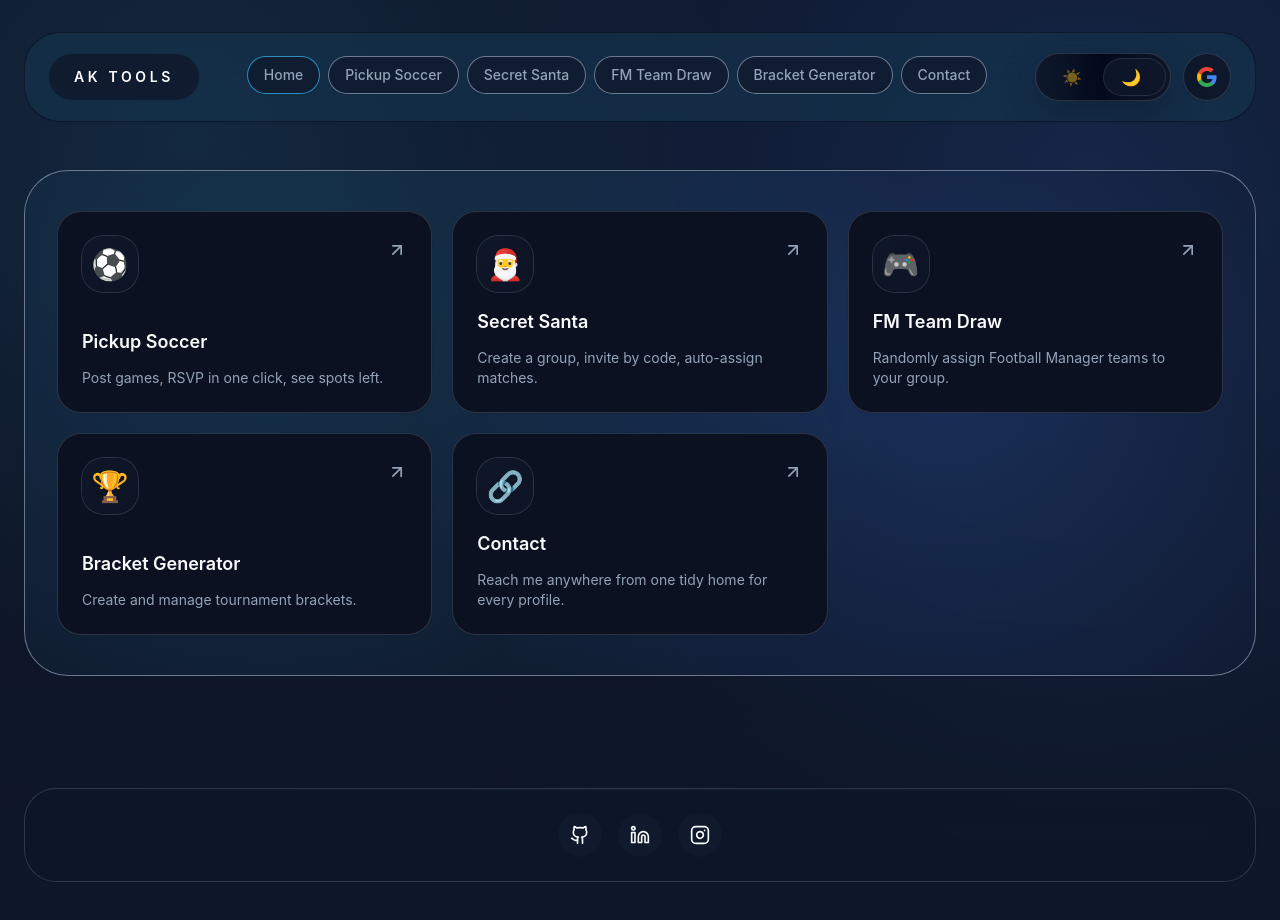
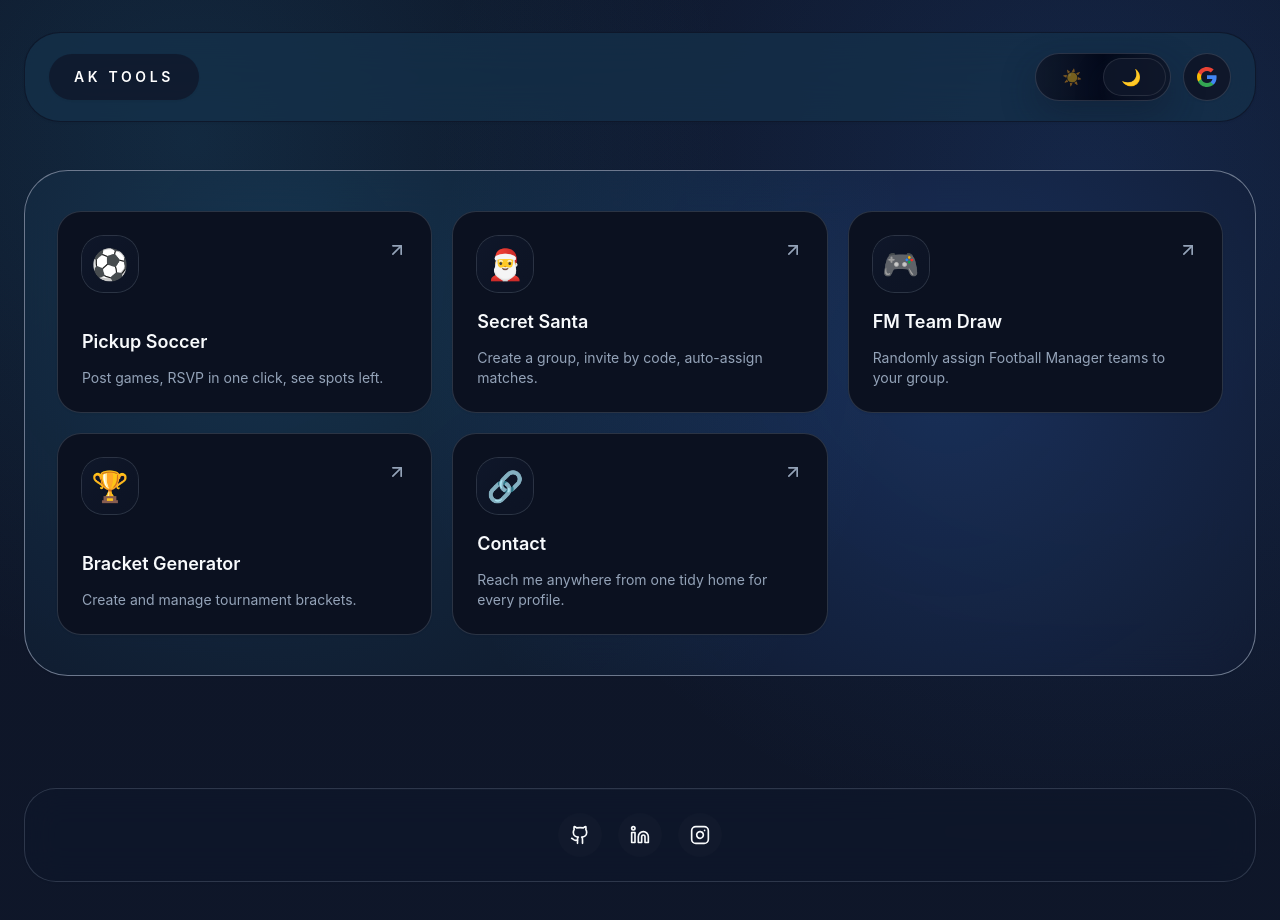
Before and after one commit to amerkovacevic/amerkovacevic.com, a React (Vite) app: page / in a window 1280 px wide. Shown: the top 920 px of the page. Built offline with nearby package versions, Linux system fonts and the light colour scheme; no server answers.

Commit message:
Remove navigation links from header

```diff
--- a/src/app/layouts/root-layout.tsx
+++ b/src/app/layouts/root-layout.tsx
@@ -1,20 +1,11 @@
 import { useEffect, useState } from "react";
-import { Link, NavLink, Outlet } from "react-router-dom";
+import { Link, Outlet } from "react-router-dom";
 import { Github, Instagram, Linkedin } from "lucide-react";
 import { onAuthStateChanged, signInWithPopup, signOut, type User } from "firebase/auth";
 
 import { ThemeToggle } from "../../shared/components/theme-toggle";
 import { auth, googleProvider } from "../../shared/lib/firebase";
 import { cn } from "../../shared/lib/classnames";
-
-const NAV_LINKS = [
-  { to: "/", label: "Home" },
-  { to: "/pickup", label: "Pickup Soccer" },
-  { to: "/santa", label: "Secret Santa" },
-  { to: "/fm", label: "FM Team Draw" },
-  { to: "/bracket", label: "Bracket Generator" },
-  { to: "/links", label: "Contact" },
-] as const;
 
 function GoogleG({ className = "h-4 w-4" }: { className?: string }) {
   return (
@@ -44,13 +35,6 @@ export default function RootLayout() {
   const handleSignOut = async () => {
     await signOut(auth);
   };
-
-  const navLinkClassName = ({ isActive }: { isActive: boolean }) =>
-    cn(
-      "inline-flex items-center whitespace-nowrap rounded-full border border-border-light/70 bg-white/80 px-4 py-2 text-sm font-medium text-brand-muted shadow-brand-sm transition-all duration-200 hover:-translate-y-0.5 hover:border-brand/35 hover:text-brand-strong dark:border-border-dark/70 dark:bg-slate-900/70 dark:text-brand-subtle dark:hover:border-brand/40 dark:hover:text-brand-foreground",
-      isActive &&
-        "border-brand/50 bg-brand text-white shadow-[0_14px_34px_rgba(56,189,248,0.28)] hover:text-white dark:border-brand-accent/70"
-    );
 
   return (
     <div className="relative flex min-h-screen flex-col gap-12">
@@ -83,17 +67,6 @@ export default function RootLayout() {
                 className="md:hidden"
               />
             </div>
-            <nav
-              className="order-last flex items-center gap-2 overflow-x-auto pb-1 px-1 md:order-none md:flex-1 md:justify-center md:px-0"
-              aria-label="Primary navigation"
-            >
-              {NAV_LINKS.map((link) => (
-                <NavLink key={link.to} to={link.to} className={navLinkClassName}
-                >
-                  {link.label}
-                </NavLink>
-              ))}
-            </nav>
             <AuthControls
               user={user}
               onSignIn={handleSignIn}
```
